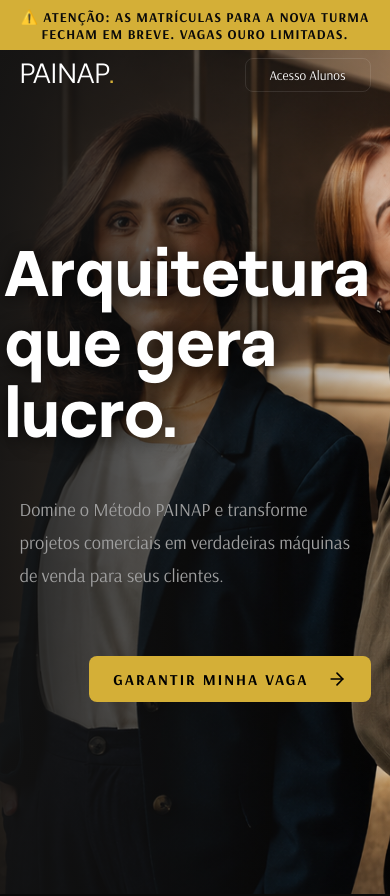
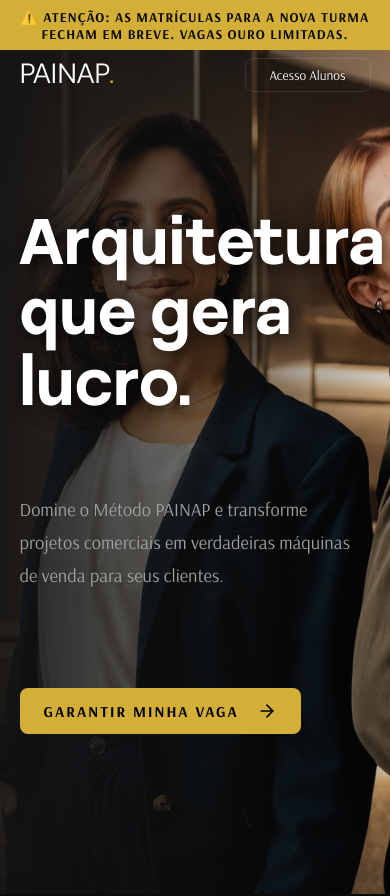
Before and after one commit to limogera-cmd/universidadepainap, a React (Vite) app: page / in a window 390 px wide. Shown: the top 896 px of the page. Built offline with nearby package versions, Linux system fonts and the light colour scheme.

Commit message:
fix: adjust hero content spacing and add media queries to prevent overlapping on tablet

```diff
--- a/src/pages/Dashboard.css
+++ b/src/pages/Dashboard.css
@@ -36,6 +36,8 @@
   justify-content: space-between;
   align-items: flex-end;
   width: 100%;
+  gap: 2.5rem;
+  flex-wrap: wrap; /* Garante que os cards quebrem para baixo em telas médias antes de espremer o botão */
 }
 
 .hero-text {
@@ -66,7 +68,9 @@
 
 .stats-container {
   display: flex;
-  gap: 1rem;
+  gap: 1.5rem;
+  flex-wrap: wrap;
+  margin-top: 1.5rem;
 }
 
 .stat-card {
@@ -345,3 +349,20 @@
     border-bottom: 1px solid var(--border-color);
   }
 }
+
+@media (max-width: 1024px) {
+  .hero-banner {
+    min-height: auto;
+    padding: 2.5rem 2rem;
+  }
+  .hero-content {
+    flex-direction: column;
+    align-items: flex-start;
+    gap: 2rem;
+  }
+  .stats-container {
+    width: 100%;
+    justify-content: flex-start;
+    margin-top: 0.5rem;
+  }
+}
```
